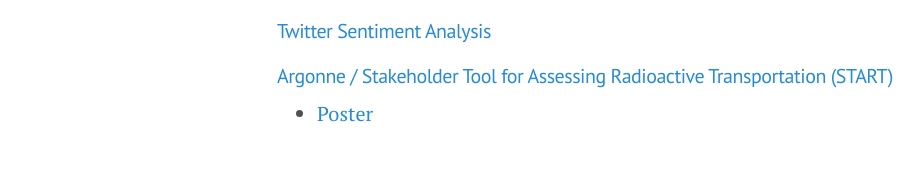
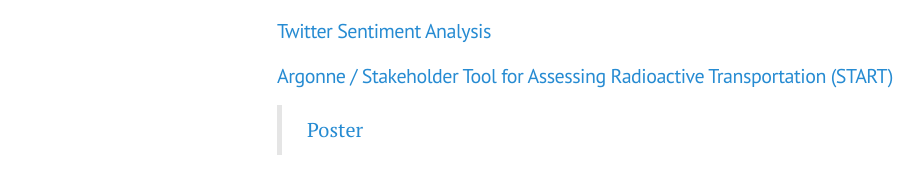
Before and after one commit to dsasson48/dsasson48.github.io, a Jekyll site: the page built from projects.md, in a window 1280 px wide. Shown: the part 183-377 px from the top of the page, without its empty margins (3-927 px from the left). Built offline with Jekyll 4.4.1, drawn with Linux system fonts in a browser that asks for light colours.

Commit message:
blockquote

```diff
--- a/projects.md
+++ b/projects.md
@@ -7,4 +7,4 @@ title: Projects
 
 
 #### [Argonne / Stakeholder Tool for Assessing Radioactive Transportation (START)](https://gis.inl.gov/start/Account/Login?ReturnUrl=%2fstart)
-* [Poster](https://drive.google.com/file/d/1oF0eYyQmFazsX1VnI2Qq6Z-pPFTOJTN-/preview)
+> [Poster](https://drive.google.com/file/d/1oF0eYyQmFazsX1VnI2Qq6Z-pPFTOJTN-/preview)
```
Also changed, not shown: 1 other file.
